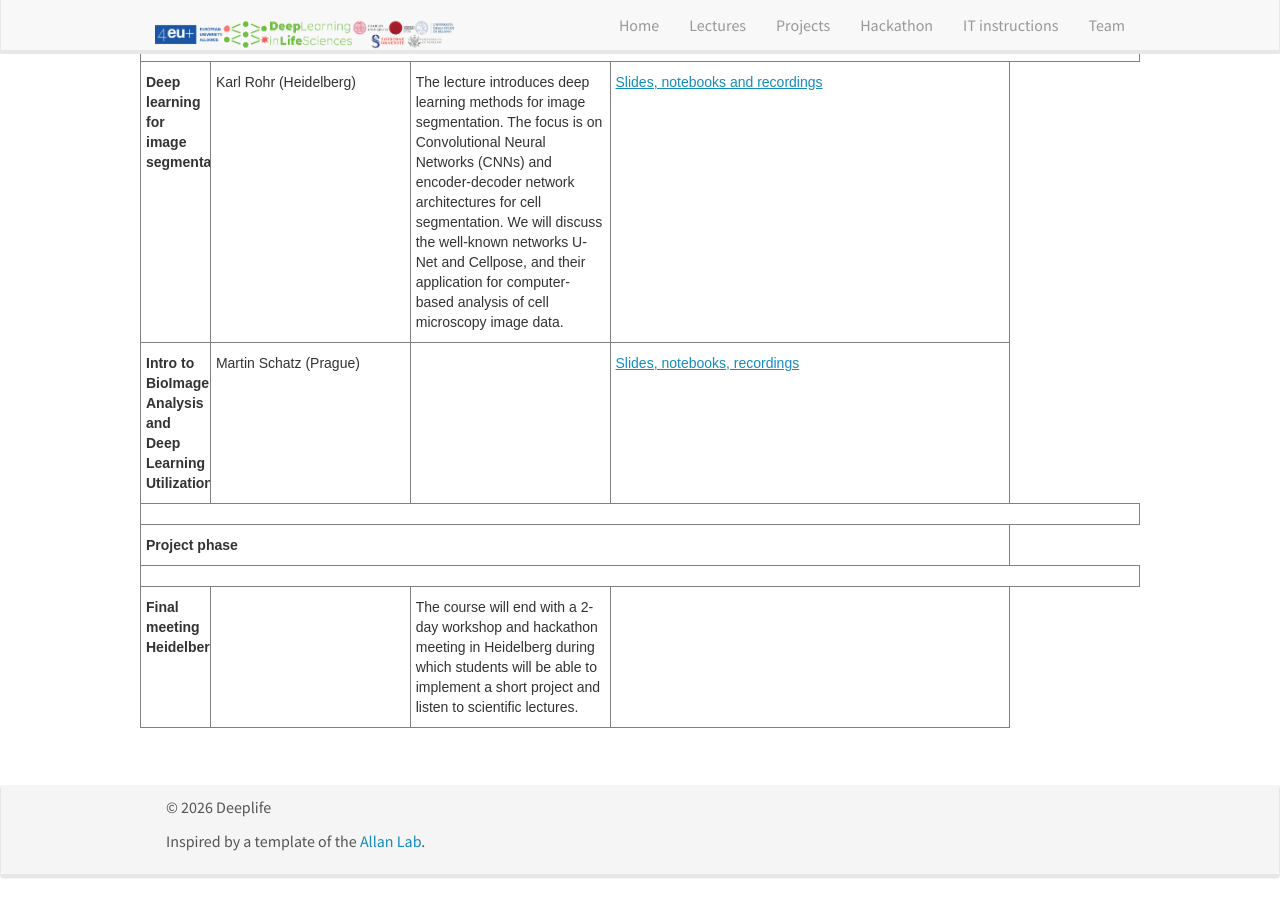
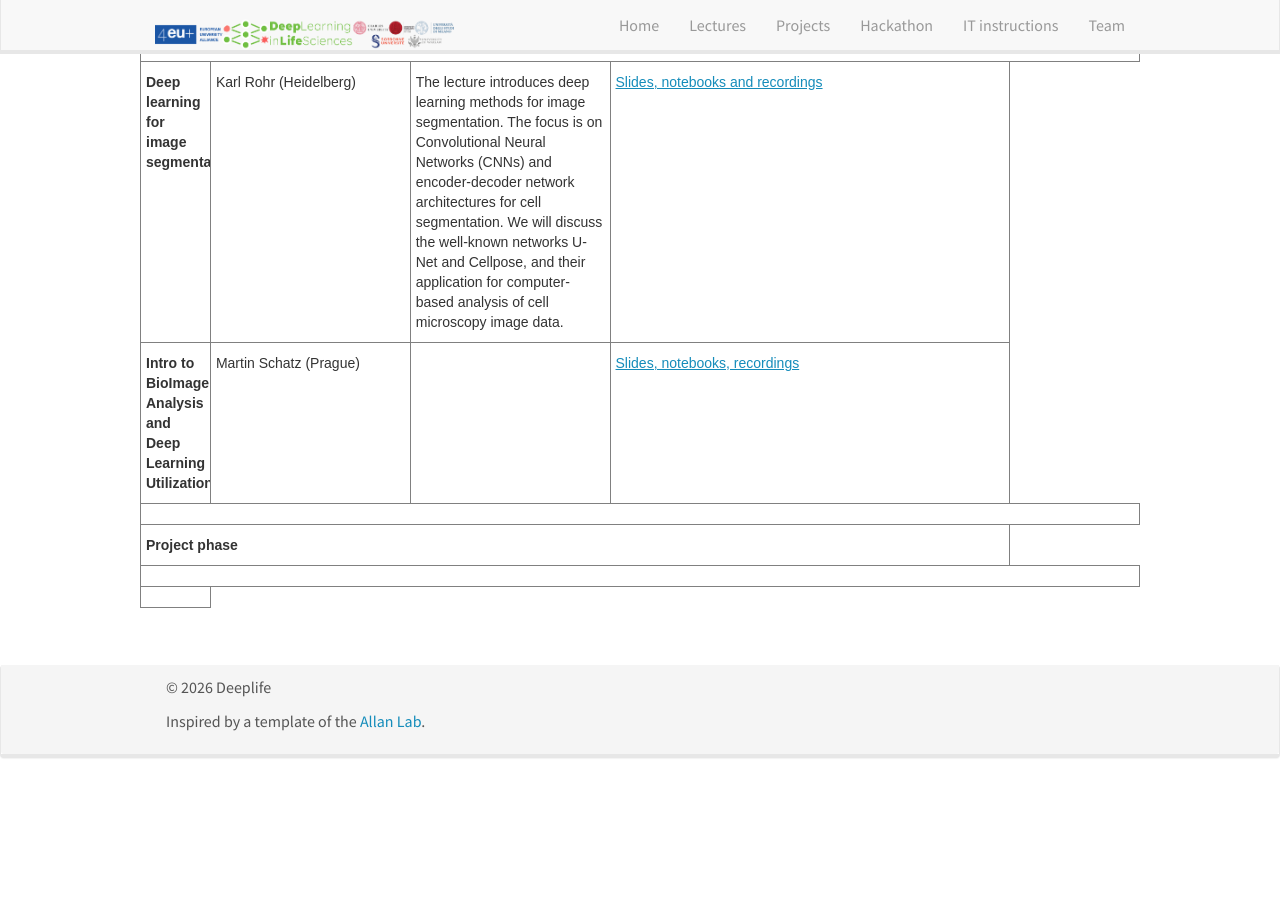
Before and after one commit to GregoireSU/deeplife4eu.github.io, a Jekyll site: the page built from _pages/program.md, in a window 1280 px wide and 900 px high, scrolled down 4143 px. Built offline with Jekyll 4.4.1, drawn with Linux system fonts in a browser that asks for light colours; nearby versions of some CDN libraries; after the commit the page ends 4923 px from its top, so only the background shows below that.

Commit message:
changed all

```diff
--- a/_includes/program_table.html
+++ b/_includes/program_table.html
@@ -126,10 +126,10 @@
   </tr>
   <tr>
     <!-- <td class="tg-kr4b"><span style="font-weight:bold">30.05-1.06</span></td> -->
-    <td class="tg-kr4b"><span style="font-weight:bold">Final meeting Heidelberg</span></td>
+  <!--   <td class="tg-kr4b"><span style="font-weight:bold">Final meeting Heidelberg</span></td>
     <td class="tg-acii"></td>
     <td class="tg-0pky"><span style="color:#333;background-color:#FFF">The course will end with a 2-day workshop and hackathon meeting in Heidelberg during which students will be able to implement a short project and listen to scientific lectures.</span>
-</td>
+</td> -->
     <td class="tg-0pky"></td>
   </tr>
 </tbody>
```
